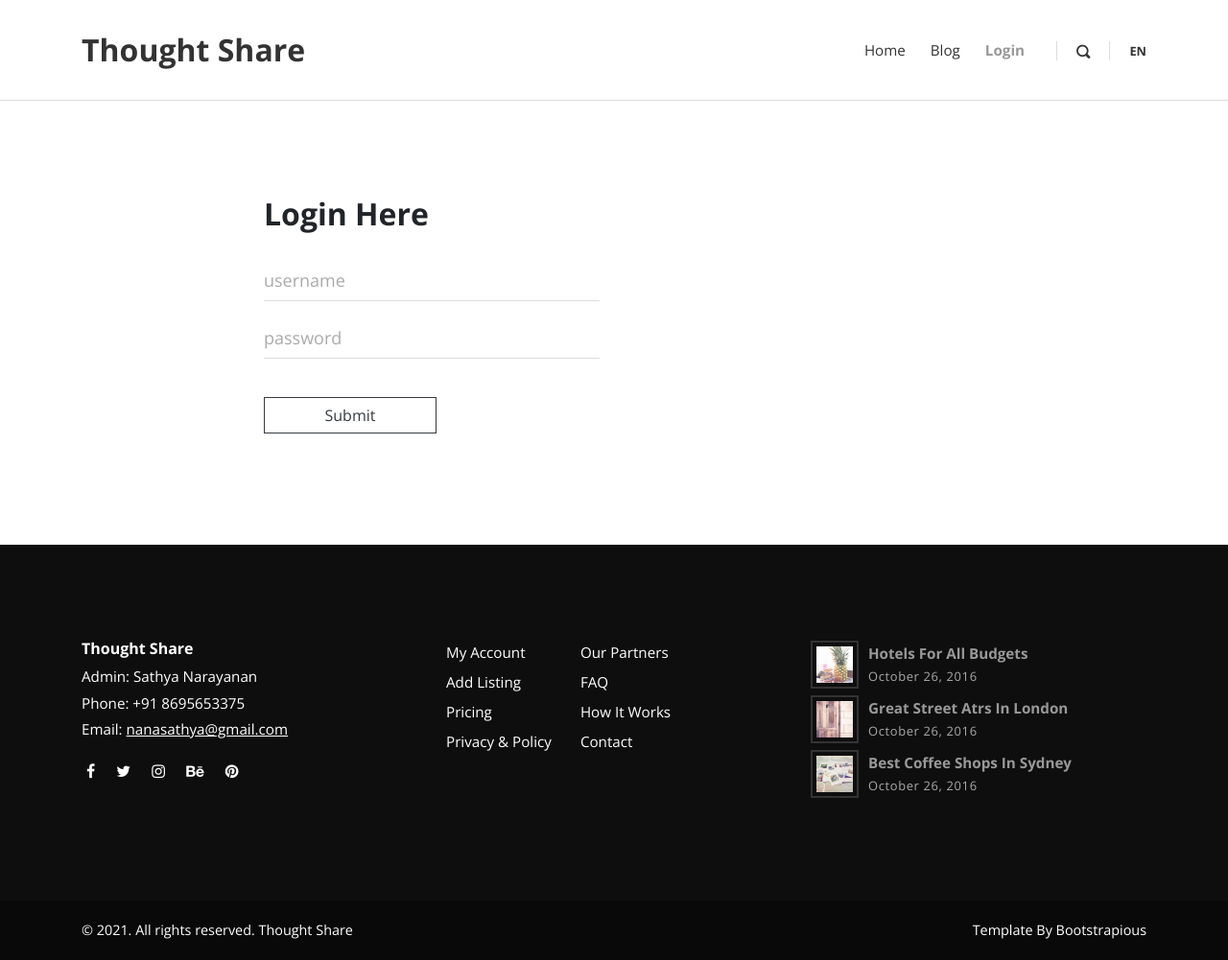
After one commit to Sathya-Narayanan-99/ThoughtShare, a Django app: page /login/ in a window 1280 px wide. The commit adds this page. Shown: the whole page at 96% size. Run offline with Django 3.2, Linux system fonts and the light colour scheme; some libraries are stand-ins or nearby versions.

Commit message:
User login and logout functionality added

```diff
--- a/ThoughtShare/settings.py
+++ b/ThoughtShare/settings.py
@@ -91,6 +91,8 @@ DATABASES = {
 # Password validation
 # https://docs.djangoproject.com/en/3.2/ref/settings/#auth-password-validators
 
+LOGIN_URL='/login/'
+
 AUTH_PASSWORD_VALIDATORS = [
     {
         'NAME': 'django.contrib.auth.password_validation.UserAttributeSimilarityValidator',
--- a/blog/forms.py
+++ b/blog/forms.py
@@ -7,7 +7,7 @@ class PostForm(forms.ModelForm):
     def __init__(self,*args,**kwargs):
         super().__init__(*args,**kwargs)
         self.fields['title'].widget.attrs.update({'placeholder':'Post Title','class':'form-control','style':'height: 50px; font-size: 30px;','required':True})
-        self.fields['post_pic'].widget.attrs.update({'required':True})
+        # self.fields['post_pic'].widget.attrs.update({'required':True})
         self.fields['description'].widget.attrs.update({'placeholder':'A small intro about the post','class':'form-control','style':'font-size: 20px;','required':True})
         self.fields['content'].widget.attrs.update({'placeholder':'Type your blog content here','class':'form-control','style':'height: 8000px;','required':True})
         self.fields['category'].widget.attrs.update({'class':'form-control','required':True})
--- a/blog/templates/blog/base.html
+++ b/blog/templates/blog/base.html
@@ -76,10 +76,10 @@
               </li>
               <li class="nav-item"><a href="{% url 'draft' %}" class="nav-link {% block draft_page_header %}{% endblock draft_page_header %}">Drafts</a>
               </li>
-              <li class="nav-item"><a href="#" class="nav-link ">Logout</a>
+              <li class="nav-item"><a href="{% url 'logout' %}" class="nav-link ">Logout</a>
               </li>
               {% else %}
-              <li class="nav-item"><a href="#" class="nav-link ">Login</a>
+              <li class="nav-item"><a href="{% url 'login' %}" class="nav-link {% block login_page_header %}{% endblock login_page_header %}">Login</a>
               </li>
               {% endif %}
             </ul>
--- a/blog/templates/blog/blog.html
+++ b/blog/templates/blog/blog.html
@@ -27,8 +27,8 @@
                 <div class="date meta-last">{{post.date_published}}</div>
                 <div class="category"><a href="#">{{post.category}}</a></div>
               </div><a href="{% url 'post' post.id %}">
-                <h3 class="h4">{{post.title}}</h3></a>
-              <p class="text-muted">{{post.description|truncatechars:200}}</p>
+                <h3 class="h4">{{post.title|truncatechars:50}}</h3></a>
+              <p class="text-muted">{{post.description|truncatechars:100}}</p>
               <footer class="post-footer d-flex align-items-center"><a href="#" class="author d-flex align-items-center flex-wrap">
                   <div class="avatar"><img src="{{post.author.profile_picURL}}" alt="..." class="img-fluid"></div>
                   <div class="title"><span>{{post.author.name}}</span></div></a>
--- a/blog/templates/blog/draft.html
+++ b/blog/templates/blog/draft.html
@@ -27,8 +27,8 @@
               <div class="post-meta d-flex justify-content-between">
                 <div class="category"><a href="#">{{post.category}}</a></div>
               </div><a href="{% url 'preview' post.id %}">
-                <h3 class="h4">{{post.title}}</h3></a>
-              <p class="text-muted">{{post.description|truncatechars:200}}</p>
+                <h3 class="h4">{{post.title|truncatechars:50}}</h3></a>
+              <p class="text-muted">{{post.description|truncatechars:100}}</p>
               <footer class="post-footer d-flex align-items-center"><a href="#" class="author d-flex align-items-center flex-wrap">
                   <div class="avatar"><img src="{{post.author.profile_picURL}}" alt="..." class="img-fluid"></div>
                   <div class="title"><span>{{post.author.name}}</span></div></a>
--- /dev/null
+++ b/blog/templates/blog/login.html
@@ -0,0 +1,43 @@
+{% extends 'blog/base.html' %}
+
+{% load static %}
+
+
+{% block login_page_header %}
+    active
+{% endblock login_page_header %}
+
+
+{% block content %}
+<div class="container">
+    <div class="row justify-content-center">
+        <main class="blog-post col-lg-8">
+            <div class="container">
+                <div class="post-single">
+                    <div class="add-comment">
+                        <header>
+                            <h2>Login Here</h2>
+                        </header>
+                        <form method="POST">
+                            {% csrf_token %}
+                            <div class="row">
+                                <div class="form-group col-md-6">
+                                    <input style="font-size: 20px;" type="text" name="username" placeholder="username" class="form-control" required>
+                                </div>
+                                <div class="col-md-12"></div>
+                                <div class="form-group col-md-6">
+                                    <input style="font-size: 20px;" type="password" name="password" placeholder="password" class="form-control" required>
+                                </div>
+                                <div class="col-md-12"><br></div>
+                                <div class="form-group col-6">
+                                    <button style="width: 180px;" type="submit" class="btn btn-outline-dark">Submit</button>
+                                </div>
+                            </div>
+                        </form>
+                    </div>
+                </div>
+            </div>
+        </main>
+    </div>
+</div>
+{% endblock content %}
--- a/blog/urls.py
+++ b/blog/urls.py
@@ -11,6 +11,8 @@ urlpatterns = [
     path('edit/<int:pk>/', views.edit_post_view, name='edit'),
     path('preview/<int:pk>/', views.preview_post_view, name='preview'),
 
+    path('login/', views.user_login, name='login'),
+    path('logout/', views.user_logout, name='logout'),
 
     path('add_comment/', views.add_comment, name='add_comment'),
     path('add_to_draft/', views.add_to_draft, name='add_to_draft'),
--- a/blog/views.py
+++ b/blog/views.py
@@ -5,6 +5,7 @@ from .models import *
 import json
 
 from django.contrib.auth.decorators import login_required
+from django.contrib.auth import login, logout, authenticate
 
 from django.urls import reverse
 from django.http import Http404, JsonResponse, HttpResponseRedirect
@@ -133,6 +134,31 @@ def preview_post_view(request,pk):
     else:
         raise Http404
 
+def user_login(request):
+    if request.user.is_authenticated:
+        return HttpResponseRedirect(reverse('home'))
+
+    if request.method == 'POST':
+        username = request.POST.get('username')
+        password = request.POST.get('password')
+
+        user = authenticate(username=username, password=password)
+
+        if user:
+            if user.is_active:
+                login(request,user)
+                return HttpResponseRedirect(reverse('home'))
+            else:
+                return HttpResponse("User not active")
+        else:
+            return HttpResponse("Invalid Credentials")
+    else:
+        return render(request, 'blog/login.html',{})
+
+def user_logout(request):
+    logout(request)
+    return HttpResponseRedirect(reverse('home'))
+
 
 #--------------------------------------------------------------------------------------------------
 #
@@ -205,11 +231,14 @@ def add_edit_draft(request, pk):
     if request.method == 'POST':
         post = get_object_or_404(Post, id=pk)
 
-        form = PostForm(request.POST, request.FILES, instance=post)
-        if form.is_valid():
-            form.save()
+        if request.user == post.author.user:
+            form = PostForm(request.POST, request.FILES, instance=post)
+            if form.is_valid():
+                form.save()
 
-            if "preview-button" in request.POST:
-                return HttpResponseRedirect(reverse('preview', args=[pk]))
+                if "preview-button" in request.POST:
+                    return HttpResponseRedirect(reverse('preview', args=[pk]))
+                else:
+                    return HttpResponseRedirect(reverse('draft'))
             else:
-                return HttpResponseRedirect(reverse('draft'))
+                raise Http404
```
Also changed, not shown: blog/templates/blog/registration.html (added).
